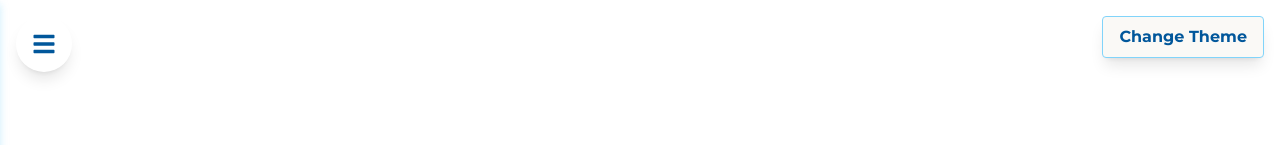
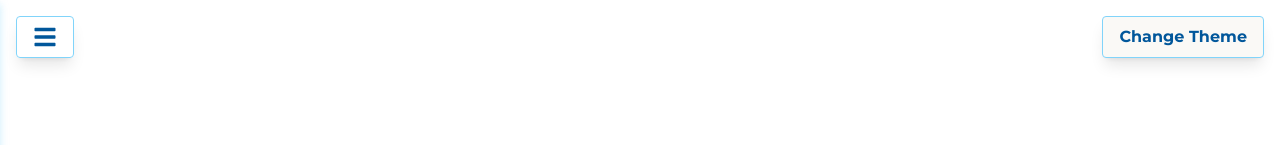
Before and after one commit to ifetosin/my-website, a Next.js app: page / in a window 1280 px wide. Shown: the top 145 px of the page. Built offline with nearby package versions, Linux system fonts and the light colour scheme.

Commit message:
change onclick on div to button

```diff
--- a/src/app/page.tsx
+++ b/src/app/page.tsx
@@ -83,7 +83,7 @@ export default function PortfolioPage() {
         <header>
           {/* Navbar Toggle Icon */}
           {!isNavOpen && (
-            <div
+            <button
               className="nav-icon fixed top-4 left-4 z-50 p-4 rounded-full shadow-lg cursor-pointer transition hover:scale-105"
               style={{
                 backgroundColor: "var(--theme-navbar-background)",
@@ -92,7 +92,7 @@ export default function PortfolioPage() {
               aria-label="Open Navigation"
             >
               <FaBars className="theme-highlight text-2xl" />
-            </div>
+            </button>
           )}
 
           {/* Sidebar Navbar */}
```
